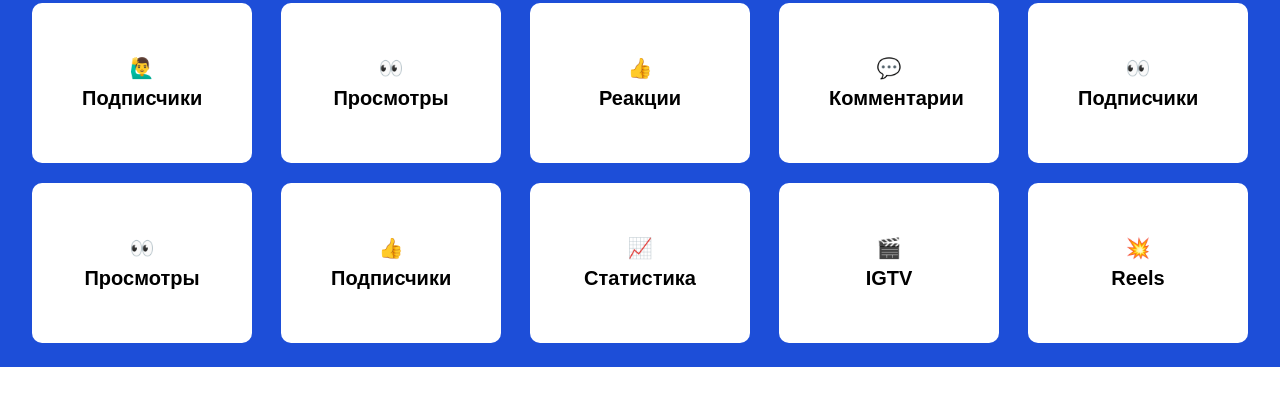
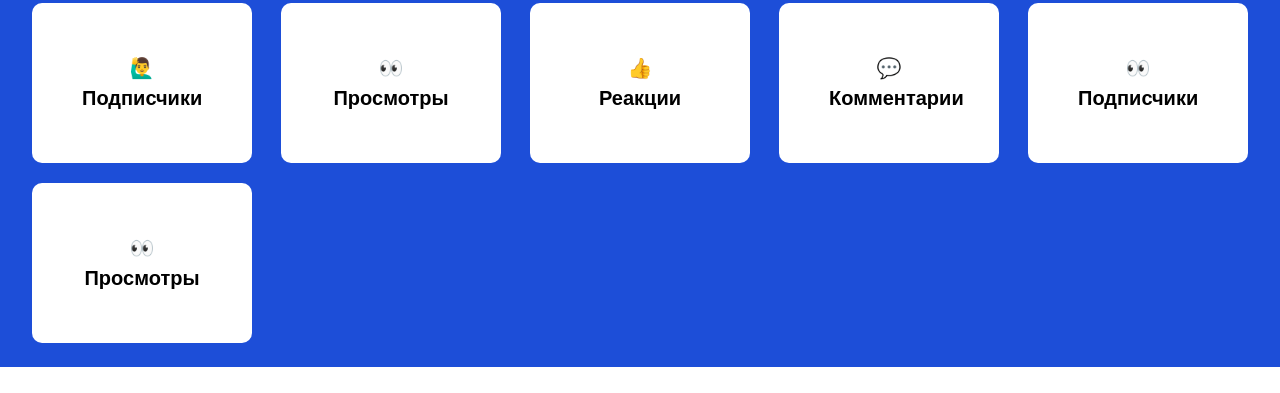
Before and after one commit to IzzatjonAkbarov/SMMFLOW, a website: page socialmedia.html in a window 1280 px wide. Shown: the part 1171-1564 px from the top of the page. Drawn offline with nearby package versions, Linux system fonts and the light colour scheme.

Commit message:
cut off some areas

```diff
--- a/socialmedia.html
+++ b/socialmedia.html
@@ -366,26 +366,6 @@
             class="text-[20px] font-bold p-[50px] text-center rounded-[10px] bg-white max-[490px]:w-[45%] max-[490px]:p-[20px] max-[400px]:text-[14px] w-[220px]">
             <p>👀</p>
             <p>Просмотры</p>
-          </div>
-          <div
-            class="text-[20px] font-bold p-[50px] text-center rounded-[10px] bg-white max-[490px]:w-[45%] max-[490px]:p-[20px] max-[400px]:text-[14px] w-[220px]">
-            <p>👍</p>
-            <p>Подписчики</p>
-          </div>
-          <div
-            class="text-[20px] font-bold p-[50px] text-center rounded-[10px] bg-white max-[490px]:w-[45%] max-[490px]:p-[20px] max-[400px]:text-[14px] w-[220px]">
-            <p>📈</p>
-            <p>Статистика</p>
-          </div>
-          <div
-            class="text-[20px] font-bold p-[50px] text-center rounded-[10px] bg-white max-[490px]:w-[45%] max-[490px]:p-[20px] max-[400px]:text-[14px] w-[220px]">
-            <p>🎬</p>
-            <p>IGTV</p>
-          </div>
-          <div
-            class="text-[20px] font-bold p-[50px] text-center rounded-[10px] bg-white max-[490px]:w-[45%] max-[490px]:p-[20px] max-[400px]:text-[14px] w-[220px]">
-            <p>💥</p>
-            <p>Reels</p>
           </div>
         </div>
       </div>
```
